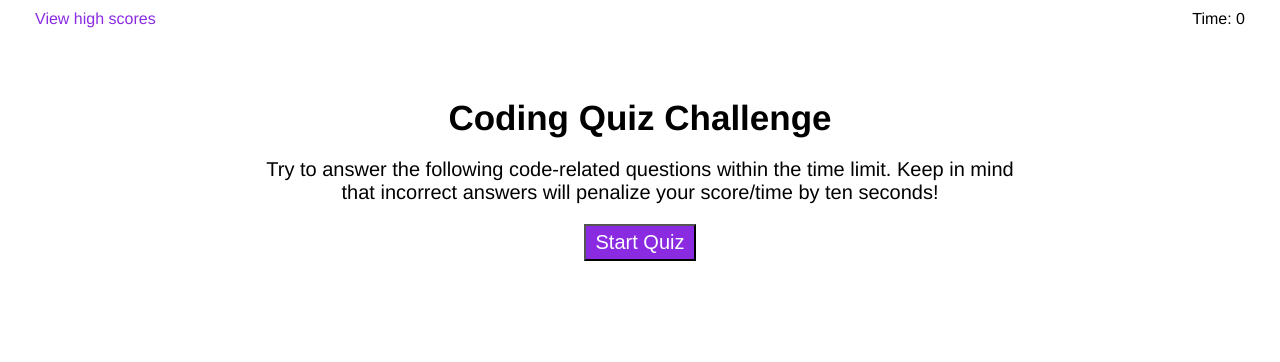
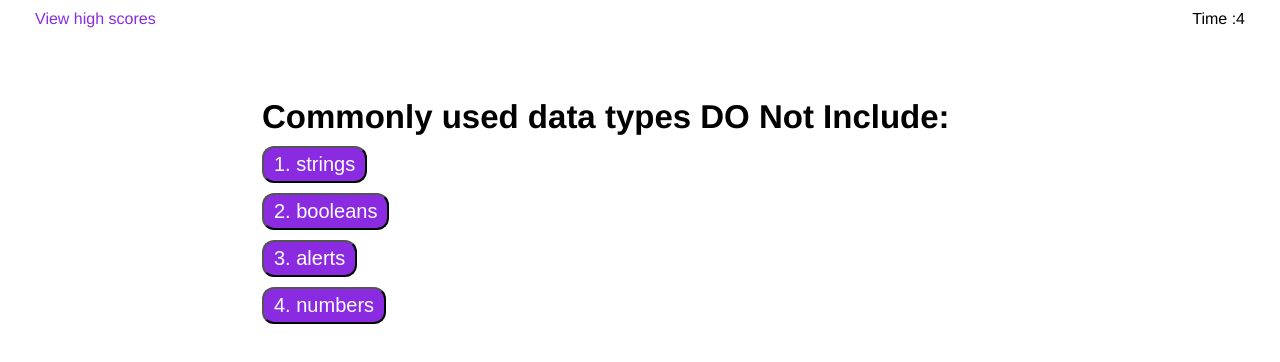
Before and after one commit to frecklescherokee/codingquiz, a plain HTML site: page index.html in a window 1280 px wide. Both pictures are taken after a click on the button "Start Quiz". Drawn offline with Linux system fonts and the light colour scheme.

Commit message:
made the first question appear once quiz starts

```diff
--- a/assets/css/style.css
+++ b/assets/css/style.css
@@ -18,7 +18,6 @@ header {
     position: -webkit-sticky;
     position: sticky;
     top: 0;
-    background-image: url("../images/hero-bg.jpg");
     background-size: cover;
     background-position: center;
     background-attachment: fixed;
@@ -30,8 +29,12 @@ header {
     color: blueviolet;
 }
 
-.hero h1{
+.heading {
     font-size: 35px;
+}
+
+.question-heading {
+    font-size: 22px;
 }
 
 .hero p {
@@ -43,11 +46,13 @@ header {
     background-color: blueviolet;
     padding: 5px 10px;
     font-size: 20px;
+    border-radius: 12px;
 }
 
 .grid-container {
     display: grid;
     grid-template-columns: 1fr 3fr 1fr;
+    grid-template-rows: auto;
     justify-items: center;
 
     text-align: center;
@@ -60,3 +65,33 @@ header {
 #hero-paragraph {
     padding: 20px 10px 20px 10px;
 }
+
+.answer-button {
+    grid-column: 2/3;
+    color:white;
+    background-color: blueviolet;
+    padding: 5px 10px;
+    font-size: 20px;
+    border-radius: 12px;
+}
+
+#button-1 {
+    grid-row: 2/3;
+}
+
+#button-2 {
+    grid-row: 3/4;
+}
+
+#button-3 {
+    grid-row: 4/5;
+}
+
+#button-4 {
+    grid-row: 5/6;
+}
+
+.button-grid {
+    justify-items: left;
+    grid-gap: 10px;
+}
--- a/assets/js/script.js
+++ b/assets/js/script.js
@@ -0,0 +1,146 @@
+// on the click of the button, the timer starts and counts down from 60 seconds to 0
+
+// make a DOM elemement for the start button
+var startButtonEl = document.querySelector("#start-button");
+
+// make a DOM element for the Hero section
+var heroEl = document.querySelector("#hero-section");
+
+// make a DOM element for the question area
+var questionAreaEl = document.querySelector("#question-area");
+
+
+//////////////// Quiz Question Logic //////////////////
+
+// make an array to hold all questions and answers
+var questions = [];
+
+// load up the array with questions and answers
+// question 0
+var questionObject0 =
+{
+    question: "Commonly used data types DO Not Include:",
+    a1: "1. strings",
+    a2: "2. booleans",
+    a3: "3. alerts",
+    a4: "4. numbers"
+}
+// push question object into the questions array
+questions.push(questionObject0);
+
+// question 1
+var questionObject1 =
+{
+    question: "The condition in an if / else statement is enclosed with __________.",
+    a1: "1. quotes",
+    a2: "2. curly brackets",
+    a3: "3. parenthesis",
+    a4: "4. square brackets"
+}
+// push question object into the questions array
+questions.push(questionObject1);
+
+// question 2
+var questionObject2 =
+{
+    question: "Arrays in JavaScript can be used to store ________.",
+    a1: "1. numbers and strings",
+    a2: "2. other arrays",
+    a3: "3. booleans",
+    a4: "4. all of the above"
+}
+// push question object into the questions array
+questions.push(questionObject2);
+
+// question 3
+var questionObject3 =
+{
+    question: "String values must be enclosed within ______ when being assigned to variables.",
+    a1: "1. commas",
+    a2: "2. curly brackets",
+    a3: "3. quotes",
+    a4: "4. parenthesis"
+}
+// push question object into the questions array
+questions.push(questionObject3);
+
+// question 4
+var questionObject4 =
+{
+    question: "A very useful tool used during development and debugging for printing content to the debugger is:",
+    a1: "1. JavaScript",
+    a2: "2. terminal/bash",
+    a3: "3. for loops",
+    a4: "4. console.log"
+}
+// push question object into the questions array
+questions.push(questionObject4);
+console.log(questions);
+
+
+
+
+
+
+
+
+var displayQuestions = function ()
+{
+    // Change the Hero to invisible
+    heroEl.remove();
+    // make a new Div to be a grid container for the question and answers
+    var questionEl = document.createElement("div");
+    // give it a class name of question-box
+    questionEl.className = "grid-container button-grid";
+    // add 4 buttons
+    questionEl.innerHTML = "<h1 class='center-column'>" + questions[0].question + "</h1><button class='answer-button' id='button-1'>" + questions[0].a1 + "</button><button class='answer-button' id='button-2'>" + questions[0].a2 + "</button><button class='answer-button' id='button-3'>" + questions[0].a3 + "</button><button class='answer-button' id='button-4'>" + questions[0].a4 + "</button>";
+    // add the question element to the question area element
+    questionAreaEl.appendChild(questionEl);
+
+}
+
+
+
+
+
+
+
+
+
+//////////////////// Timer Logic //////////////////////
+var secondsLeft = 5;
+
+// display time left once per second
+var clockWork = function()
+{
+    display = document.querySelector('#timer');
+    display.textContent = "Time :" + secondsLeft;
+    secondsLeft--;
+
+    // stop timer when it reaches 0
+    if (secondsLeft < 0)
+    {
+        display.textContent = "Time :0";
+        ///////////// Call the function that changes the screen to the final screen showing points
+    }
+}
+
+// Update the clockwork function every 1 seconds
+var startTimer = function ()
+{
+    var timer = setInterval(clockWork, 1000);
+}
+
+var quizStartHandler = function ()
+{
+    // start the countdown
+    startTimer();
+    console.log("button clicked");
+    // start the questions
+    displayQuestions();
+}
+
+///////////////// Event Listeners ///////////////////
+
+// add an event listener for the hero button that starts the timer and the quiz
+startButtonEl.addEventListener("click", quizStartHandler);
--- a/index.html
+++ b/index.html
@@ -9,23 +9,25 @@
 <body>
     <header>
         <p class="high-score-link">View high scores</p>
-        <p>Time: 0</p>
+        <p id="timer">Time: 0</p>
     </header>
 
     <!-- Hero / Jumbotron -->
-    <section class="hero">
+    <section class="hero" id="hero-section">
         <!-- subtitle container -->
         <div class="grid-container">
-            <h1 class="center-column">Coding Quiz Challenge</h1>
+            <h1 class="center-column heading">Coding Quiz Challenge</h1>
             <p class="center-column" id="hero-paragraph">
                 Try to answer the following code-related questions within the time limit.  Keep in mind that incorrect answers will penalize your score/time by ten seconds!
             </p>
-            <button class="center-column">
+            <button class="center-column" id="start-button">
                 Start Quiz
             </button>
         </div>
+    </section>
 
-
+    <section class="center-column question-heading" id="question-area">
+        <!-- <div class="grid-container" id="question-grid"></div> -->
     </section>
 
 
```
